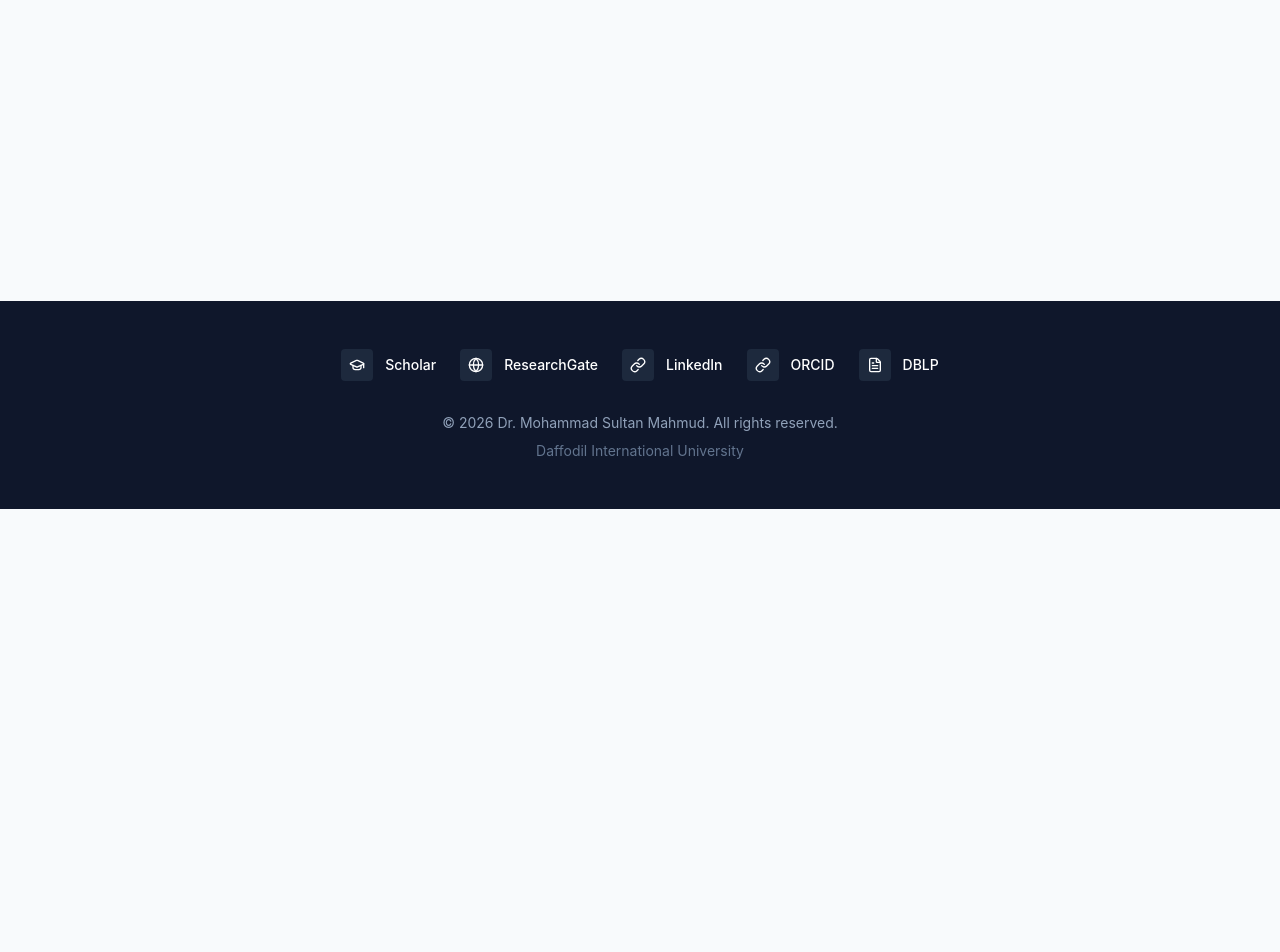
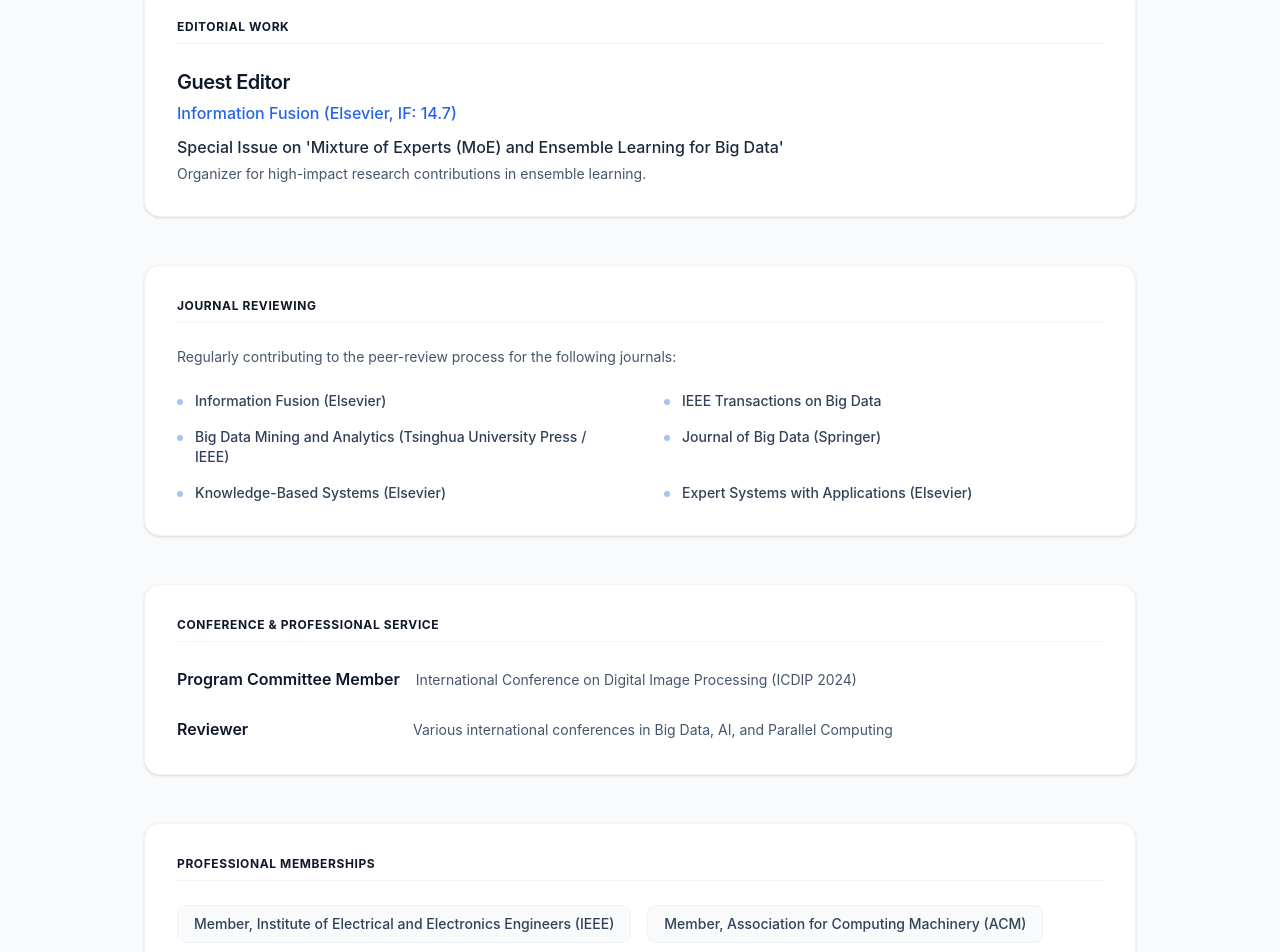
Before and after one commit to never-12345/academic-portfolio, a React (Vite) app: page /services in a window 1280 px wide. Shown: the part 291-1243 px from the top of the page. Before the commit the page ends 800 px from the top, so only its background shows below. Built offline with nearby package versions, Linux system fonts and the light colour scheme.

Commit message:
style: make hero section text very small and compact

```diff
--- a/src/App.tsx
+++ b/src/App.tsx
@@ -4,6 +4,7 @@ import { Home } from './pages/Home';
 import { Publications } from './pages/Publications';
 import { Students } from './pages/Students';
 import { Teaching } from './pages/Teaching';
+import { Services } from './pages/Services';
 
 export default function App() {
   return (
@@ -13,6 +14,7 @@ export default function App() {
           <Route path="/" element={<Home />} />
           <Route path="/teaching" element={<Teaching />} />
           <Route path="/publications" element={<Publications />} />
+          <Route path="/services" element={<Services />} />
           <Route path="/students" element={<Students />} />
         </Routes>
       </Layout>
--- a/src/components/Navbar.tsx
+++ b/src/components/Navbar.tsx
@@ -7,6 +7,7 @@ const navItems = [
   { name: 'Home', path: '/', icon: <BookOpen className="w-5 h-5 mb-1" /> },
   { name: 'Teaching', path: '/teaching', icon: <GraduationCap className="w-5 h-5 mb-1" /> },
   { name: 'Publications', path: '/publications', icon: <FileText className="w-5 h-5 mb-1" /> },
+  { name: 'Services', path: '/services', icon: <Users className="w-5 h-5 mb-1" /> },
   { name: 'Students', path: '/students', icon: <Users className="w-5 h-5 mb-1" /> },
 ];
 
--- a/src/data/content.ts
+++ b/src/data/content.ts
@@ -73,3 +73,36 @@ export const teachingTimeline = [
   { date: "2017", content: "Recognized as Outstanding Doctoral Student of Shenzhen University." },
   { date: "2014", content: "Received Master's degree from King Mongkut's University of Technology North Bangkok, Thailand." }
 ];
+
+export const servicesData = {
+  editorial: [
+    {
+      role: "Guest Editor",
+      title: "Special Issue on 'Mixture of Experts (MoE) and Ensemble Learning for Big Data'",
+      journal: "Information Fusion (Elsevier, IF: 14.7)",
+      details: "Organizer for high-impact research contributions in ensemble learning."
+    }
+  ],
+  journalReviewer: [
+    "Information Fusion (Elsevier)",
+    "IEEE Transactions on Big Data",
+    "Big Data Mining and Analytics (Tsinghua University Press / IEEE)",
+    "Journal of Big Data (Springer)",
+    "Knowledge-Based Systems (Elsevier)",
+    "Expert Systems with Applications (Elsevier)"
+  ],
+  conferenceService: [
+    {
+      role: "Program Committee Member",
+      conference: "International Conference on Digital Image Processing (ICDIP 2024)"
+    },
+    {
+      role: "Reviewer",
+      conference: "Various international conferences in Big Data, AI, and Parallel Computing"
+    }
+  ],
+  memberships: [
+    "Member, Institute of Electrical and Electronics Engineers (IEEE)",
+    "Member, Association for Computing Machinery (ACM)"
+  ]
+};
--- a/src/pages/Home.tsx
+++ b/src/pages/Home.tsx
@@ -1,4 +1,5 @@
 import { motion } from 'framer-motion';
+import { MapPin, Mail, GraduationCap } from 'lucide-react';
 import { profileData, newsItems, mediaItems } from '../data/content';
 
 export function Home() {
@@ -24,32 +25,35 @@ export function Home() {
             animate={{ opacity: 1, y: 0 }}
             transition={{ duration: 0.5, delay: 0.1 }}
           >
-            <h1 className="text-xl md:text-2xl font-bold text-slate-900 tracking-tight leading-tight">{profileData.name}</h1>
-            <p className="text-xl md:text-2xl text-accent font-semibold mt-1">{profileData.title}</p>
+            <h1 className="text-lg md:text-xl font-bold text-slate-900 tracking-tight leading-tight">{profileData.name}</h1>
+            <p className="text-sm md:text-base text-accent font-semibold mt-0.5">{profileData.title}</p>
           </motion.div>
 
           <motion.div
             initial={{ opacity: 0, y: 20 }}
             animate={{ opacity: 1, y: 0 }}
             transition={{ duration: 0.5, delay: 0.2 }}
-            className="flex flex-col gap-5 text-slate-600 mt-4"
+            className="flex flex-col gap-3 text-slate-600 mt-3"
           >
-            <div className="flex flex-col gap-5">
+            <div className="flex flex-col gap-3">
               {profileData.affiliations.map((affil, idx) => (
-                <div key={idx} className="flex flex-col gap-1.5">
-                  <div className="flex items-start md:items-center gap-3 text-slate-800 font-medium text-lg border-l-4 border-accent pl-3">
+                <div key={idx} className="flex flex-col gap-0.5">
+                  <div className="flex items-start md:items-center gap-2 text-slate-800 font-medium text-sm border-l-2 border-accent pl-2">
+                    <GraduationCap size={14} className="text-accent shrink-0" />
                     <span>{affil.university}</span>
                   </div>
-                  <div className="flex items-start md:items-center gap-3 text-slate-500 pl-4">
-                    <span>{affil.address}</span>
+                  <div className="flex items-start md:items-center gap-2 text-slate-500 pl-3">
+                    <MapPin size={12} className="text-slate-400 shrink-0" />
+                    <span className="text-xs">{affil.address}</span>
                   </div>
                 </div>
               ))}
             </div>
 
             {profileData.email && (
-              <div className="flex items-center gap-3 mt-1 pl-1">
-                <a href={`mailto:${profileData.email}`} className="text-slate-600 hover:text-accent font-medium transition-colors text-lg">{profileData.email}</a>
+              <div className="flex items-center gap-2 mt-0.5 pl-1">
+                <Mail size={12} className="text-accent shrink-0" />
+                <a href={`mailto:${profileData.email}`} className="text-slate-600 hover:text-accent font-medium transition-colors text-xs">{profileData.email}</a>
               </div>
             )}
           </motion.div>
--- /dev/null
+++ b/src/pages/Services.tsx
@@ -0,0 +1,76 @@
+import { motion } from 'framer-motion';
+import { servicesData } from '../data/content';
+
+export function Services() {
+  return (
+    <motion.div
+      initial={{ opacity: 0, y: 20 }}
+      animate={{ opacity: 1, y: 0 }}
+      exit={{ opacity: 0 }}
+      className="max-w-5xl mx-auto px-4 py-12 space-y-12"
+    >
+      <header className="mb-8">
+        <h1 className="text-4xl font-bold tracking-tight text-slate-900">Professional Services</h1>
+        <p className="text-lg text-slate-600 mt-4">
+          Contributions to the academic community through editorial work, journal reviewing, and conference service.
+        </p>
+      </header>
+
+      {/* Editorial Section */}
+      <section className="bg-white p-6 md:p-8 rounded-2xl shadow-sm border border-slate-100">
+        <h2 className="text-xl font-bold text-slate-900 border-b border-slate-100 pb-2 mb-6 uppercase tracking-wider text-xs">Editorial Work</h2>
+        <div className="space-y-8">
+          {servicesData.editorial.map((item, idx) => (
+            <div key={idx} className="group">
+              <h3 className="text-xl font-semibold text-slate-900 mb-1 group-hover:text-accent transition-colors">
+                {item.role}
+              </h3>
+              <p className="text-accent font-medium mb-2">{item.journal}</p>
+              <p className="text-slate-800 font-medium mb-1">{item.title}</p>
+              <p className="text-slate-600 text-sm">{item.details}</p>
+            </div>
+          ))}
+        </div>
+      </section>
+
+      {/* Journal Reviewing */}
+      <section className="bg-white p-6 md:p-8 rounded-2xl shadow-sm border border-slate-100">
+        <h2 className="text-xl font-bold text-slate-900 border-b border-slate-100 pb-2 mb-6 uppercase tracking-wider text-xs">Journal Reviewing</h2>
+        <p className="text-slate-600 mb-6 text-sm">Regularly contributing to the peer-review process for the following journals:</p>
+        <div className="grid grid-cols-1 md:grid-cols-2 gap-x-12 gap-y-4">
+          {servicesData.journalReviewer.map((journal, idx) => (
+            <div key={idx} className="flex items-start gap-3 text-slate-700 group">
+              <div className="w-1.5 h-1.5 rounded-full bg-accent/40 mt-2 shrink-0 group-hover:bg-accent transition-colors" />
+              <span className="text-sm font-medium">{journal}</span>
+            </div>
+          ))}
+        </div>
+      </section>
+
+      {/* Conference Service */}
+      <section className="bg-white p-6 md:p-8 rounded-2xl shadow-sm border border-slate-100">
+        <h2 className="text-xl font-bold text-slate-900 border-b border-slate-100 pb-2 mb-6 uppercase tracking-wider text-xs">Conference & Professional Service</h2>
+        <div className="space-y-6">
+          {servicesData.conferenceService.map((item, idx) => (
+            <div key={idx} className="flex flex-col md:flex-row md:items-baseline gap-1 md:gap-4">
+              <span className="font-semibold text-slate-900 min-w-[220px]">{item.role}</span>
+              <span className="text-slate-600 text-sm">{item.conference}</span>
+            </div>
+          ))}
+        </div>
+      </section>
+
+      {/* Memberships */}
+      <section className="bg-white p-6 md:p-8 rounded-2xl shadow-sm border border-slate-100">
+        <h2 className="text-xl font-bold text-slate-900 border-b border-slate-100 pb-2 mb-6 uppercase tracking-wider text-xs">Professional Memberships</h2>
+        <div className="flex flex-wrap gap-4">
+          {servicesData.memberships.map((membership, idx) => (
+            <div key={idx} className="bg-slate-50 px-4 py-2 rounded-lg border border-slate-100 text-slate-700 text-sm font-medium">
+              {membership}
+            </div>
+          ))}
+        </div>
+      </section>
+    </motion.div>
+  );
+}
```
